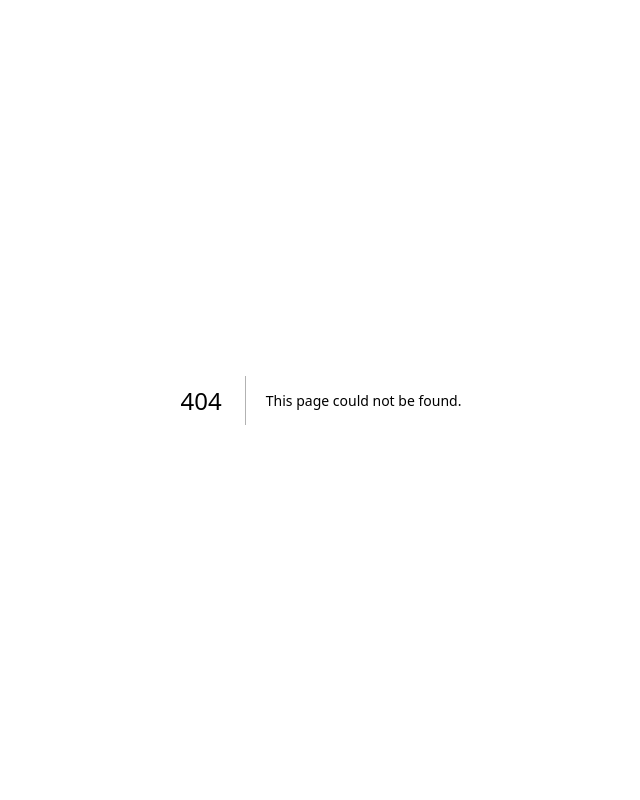
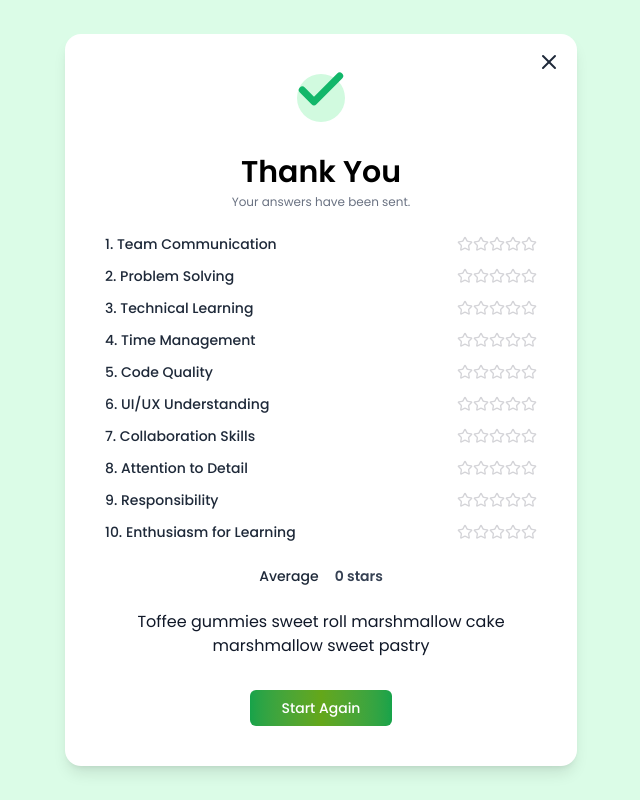
Before and after one commit to vineetkatiyar/Gummies_Task, a Next.js app: page /result in a window 1280 px wide. Before the commit this address had no page. Shown: the whole page, without its empty margins (319-959 px from the left). Built offline with nearby package versions, Linux system fonts and the light colour scheme.

Commit message:
result page completed

```diff
--- a/app/page.tsx
+++ b/app/page.tsx
@@ -2,50 +2,47 @@
 
 import { questions } from "@/data/Questions";
 import { useState } from "react";
-import QuestionCard from "./components/QuestionCard";
-import ThankYou from "./components/Thankyou";
+import QuestionCard from "../components/QuestionCard";
+import { useRouter } from "next/navigation";
+import { useRatingStore } from "@/store/useResultStore";
 
 export default function Home() {
-  const [index, setIndex] = useState(0);
-  const [ratings, setRatings] = useState(Array(questions.length).fill(0));
-  const [completed, setCompleted] = useState(false);
 
-  const current = questions[index];
+  const currentQuestion = useRatingStore((state) => state.currentQuestion);
+  const ratings = useRatingStore((state) => state.questionRatings);
+  const setRating = useRatingStore((state) => state.setRating);
+  const nextQuestion = useRatingStore((state) => state.nextQuestion);
+
+  const router = useRouter();
+
+  const question = questions[currentQuestion];
 
   function handleRate(star: number) {
-    const copy = [...ratings];
-    copy[index] = star;
-    setRatings(copy);
+   setRating(currentQuestion, star);
   }
 
-  function nextQuestion() {
-    if (index < questions.length - 1) {
-      setIndex(index + 1);
-    } else {
-      setCompleted(true);
-    }
+  function nextQuestionFn() {
+    if (currentQuestion < questions.length - 1) {
+      nextQuestion()
+   } else {
+      router.push("/result")
+   }
+
   }
-  if (completed) {
-    return (
-      <ThankYou
-        onRestart={() => {
-          setCompleted(false);
-          setIndex(0);
-          setRatings(Array(questions.length).fill(0));
-        }}
-      />
-    );
-  }
+
+  const isDisabled = ratings[currentQuestion] === 0;
+
 
   return (
     <div className="min-h-screen flex items-center justify-center bg-green-100 md:p-6 relative">
       <QuestionCard
-        question={current}
-        current={index + 1}
+        question={question}
+        current={currentQuestion + 1}
         total={questions.length}
-        rating={ratings[index]}
+        rating={ratings?.[currentQuestion] ?? 0}
         onRate={handleRate}
-        onNext={nextQuestion}
+        onNext={nextQuestionFn}
+        disabled={isDisabled}
       />
     </div>
   );
--- /dev/null
+++ b/app/result/page.tsx
@@ -0,0 +1,83 @@
+"use client";
+import Button from "@/components/Button";
+import { questions } from "@/data/Questions";
+import { useRatingStore } from "@/store/useResultStore";
+import { Check, Star, X } from "lucide-react";
+import { useRouter } from "next/navigation";
+
+const Result = () => {
+  const ratings = useRatingStore((state) => state.questionRatings);
+  const reset = useRatingStore((state) => state.resetAll);
+  const router = useRouter();
+  const average = ratings.reduce((sum, x) => sum + x, 0) / ratings.length;
+
+  function restart() {
+    reset();
+    router.push("/");
+  }
+
+  function renderStars(count: number) {
+    return (
+      <div className="flex">
+        {[1, 2, 3, 4, 5].map((num) => (
+          <Star
+            key={num}
+            className="w-4 h-4"
+            strokeWidth={2}
+            color={num <= count ? "#f0b719" : "#d4d4d8"}
+            fill={num <= count ? "#f0b719" : "none"}
+          />
+        ))}
+      </div>
+    );
+  }
+
+  return (
+    <div className="min-h-screen flex items-center justify-center bg-green-100 md:p-6 p-4">
+      <div className="bg-white md:p-10 p-4 rounded-2xl shadow-lg relative text-center max-w-lg mx-auto">
+        <button className="absolute top-4 right-4 text-gray-800 hover:text-gray-900">
+          <X className="md:w-6 md:h-6 w-4 h-4" />
+        </button>
+        <div className="flex justify-center mb-8">
+          <div className="relative w-12 h-12 bg-[#D1FADF] rounded-full flex items-center justify-center">
+            <Check
+              className="w-14 h-14 text-[#12B76A] absolute -top-3 -left-1"
+              strokeWidth={3}
+            />
+          </div>
+        </div>
+        <h2 className="text-3xl font-semibold text-black mb-1">Thank You</h2>
+        <p className="text-gray-500 text-xs mb-6">
+          Your answers have been sent.
+        </p>
+        <div className="text-left mb-6 space-y-3">
+          {questions.map((q, i) => (
+            <div key={i} className="flex justify-between items-center">
+              <span className="font-medium text-gray-800 text-sm">
+                {q.title}
+              </span>
+
+              <span className="flex items-center gap-1 text-sm font-semibold text-gray-700">
+                {renderStars(ratings[i])}
+              </span>
+            </div>
+          ))}
+        </div>
+
+        <div className="flex justify-center md:gap-4 gap-2 items-center mb-6">
+          <span className="font-medium text-gray-800 text-sm">Average</span>
+          <span className="flex items-center gap-1 text-sm font-semibold text-gray-700">
+            {average} stars
+          </span>
+        </div>
+
+        <p className="text-gray-900 md:text-base text-sm mb-8 md:px-4">
+          Toffee gummies sweet roll marshmallow cake marshmallow sweet pastry
+        </p>
+        <Button onClick={restart}>Start Again</Button>
+      </div>
+    </div>
+  );
+};
+
+export default Result;
--- a/app/components/QuestionCard.tsx
+++ b/components/QuestionCard.tsx
@@ -15,6 +15,7 @@ interface QuestionCardProps {
   rating: number;
   onRate: (star: number) => void;
   onNext: () => void;
+  disabled: boolean;
 }
 
 export default function QuestionCard({
@@ -24,6 +25,7 @@ export default function QuestionCard({
   rating,
   onRate,
   onNext,
+  disabled
 }: QuestionCardProps) {
   return (
     <div className="bg-white p-3 sm:p-6 md:p-8 rounded-lg shadow-lg w-full max-w-xl mx-4 sm:mx-auto relative">
@@ -56,7 +58,7 @@ export default function QuestionCard({
 
       <div className="flex flex-col sm:flex-row sm:items-center sm:justify-between mt-4 sm:mt-6 border-t pt-3 sm:pt-4 gap-3 sm:gap-0">
         <div className="flex flex-col sm:flex-row sm:items-start gap-2 sm:gap-4">
-          <Button onClick={onNext}>Next Question</Button>
+          <Button disabled={disabled} onClick={onNext}>Next Question</Button>
           <p className="text-[10px] text-gray-500 text-center sm:text-left sm:mt-2">
             Remaining Question {current} / {total}
           </p>
--- a/package.json
+++ b/package.json
@@ -13,7 +13,8 @@
     "lucide-react": "^0.554.0",
     "next": "16.0.3",
     "react": "19.2.0",
-    "react-dom": "19.2.0"
+    "react-dom": "19.2.0",
+    "zustand": "^5.0.8"
   },
   "devDependencies": {
     "@tailwindcss/postcss": "^4",
--- /dev/null
+++ b/store/useResultStore.ts
@@ -0,0 +1,32 @@
+import { create } from "zustand";
+
+interface RatingStore {
+  questionRatings: number[];
+  currentQuestion: number;
+  setRating: (index: number, value: number) => void;
+  nextQuestion: () => void;
+  resetAll: () => void;
+}
+
+export const useRatingStore = create<RatingStore>((set) => ({
+    questionRatings: Array(10).fill(0),
+    currentQuestion: 0,
+
+  setRating: (index, value) =>
+    set((state) => {
+      const updatedRating = [...state.questionRatings];
+      updatedRating[index] = value;
+      return { questionRatings: updatedRating };
+    }),
+
+  nextQuestion: () =>
+    set((state) => ({
+      currentQuestion: state.currentQuestion + 1,
+    })),
+
+  resetAll: () =>
+    set({
+      questionRatings: Array(10).fill(0),
+      currentQuestion: 0,
+    }),
+}));
```
Also changed, not shown: components/Button.tsx (renamed from app/components/Button.tsx), components/Stars.tsx (renamed from app/components/Stars.tsx), components/Thankyou.tsx (renamed from app/components/Thankyou.tsx), components/Timer.tsx (renamed from app/components/Timer.tsx), 1 other file (tests, documents, lock files or other folders).
